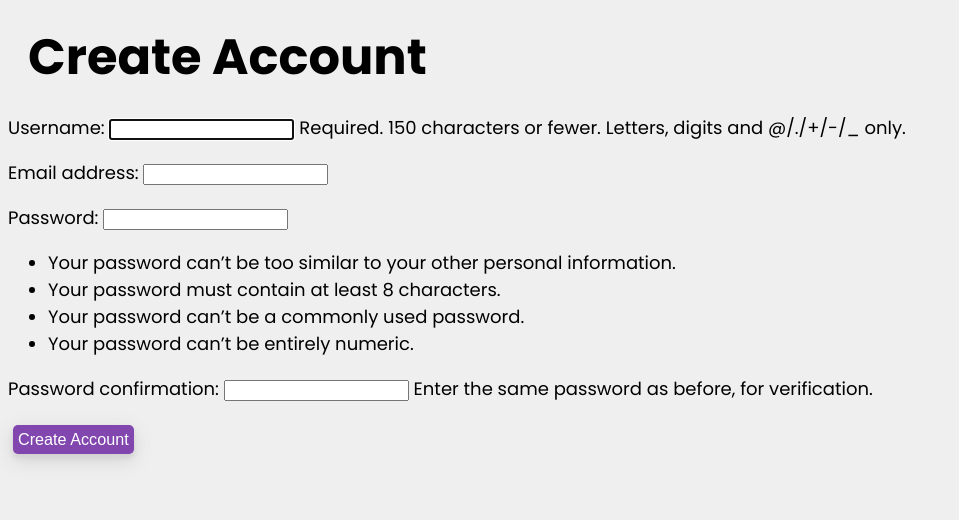
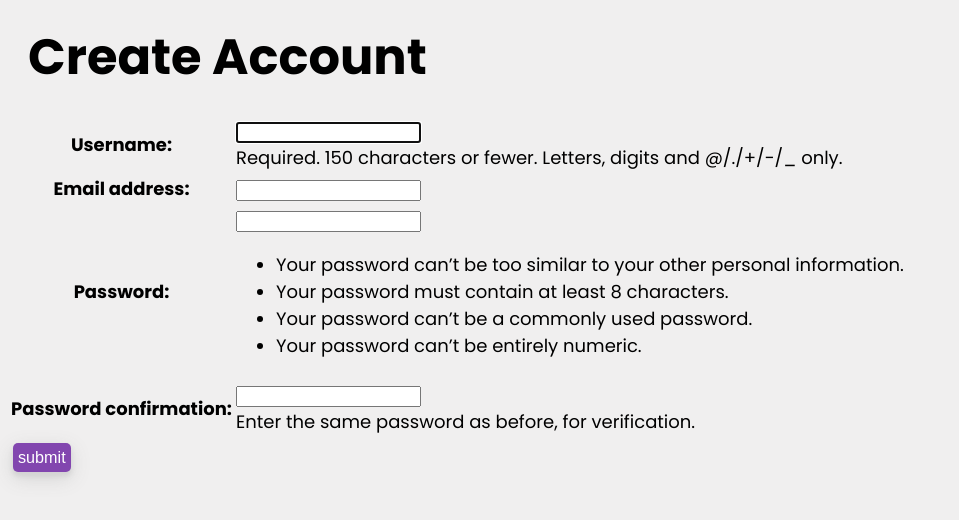
Before and after one commit to SheCodesAus/she-codes-django-news-project-Ms-KL, a Django app: page /users/create-account/ in a window 1280 px wide. Shown: the part 216-736 px from the top of the page, without its empty margins (0-959 px from the left). Run offline with Django 4.2, Linux system fonts and the light colour scheme; parts of the project's set-up code (start-up, migrations or seed data) failed here and were passed over.

Commit message:
createAccount.py form formatting

```diff
--- a/she_codes_news/users/templates/users/createAccount.html
+++ b/she_codes_news/users/templates/users/createAccount.html
@@ -3,9 +3,20 @@
 {% extends 'base.html' %}
 {% block content %}
 <h2>Create Account</h2>
-<form method="post">
+<!-- <table>
+    <form method="post">
+        {% csrf_token %}
+        {{ form.as_table }}
+        <button type="submit">Create Account</button>
+    </form>
+</table> -->
+<form action="" method="post">
     {% csrf_token %}
-    {{ form.as_p }}
-    <button type="submit">Create Account</button>
+    <table class="form_table">
+    {{ form.as_table }}
+    </table>
+    <input type="submit" value="submit" class="submit_button">
 </form>
 {% endblock %}
+
+<
```
